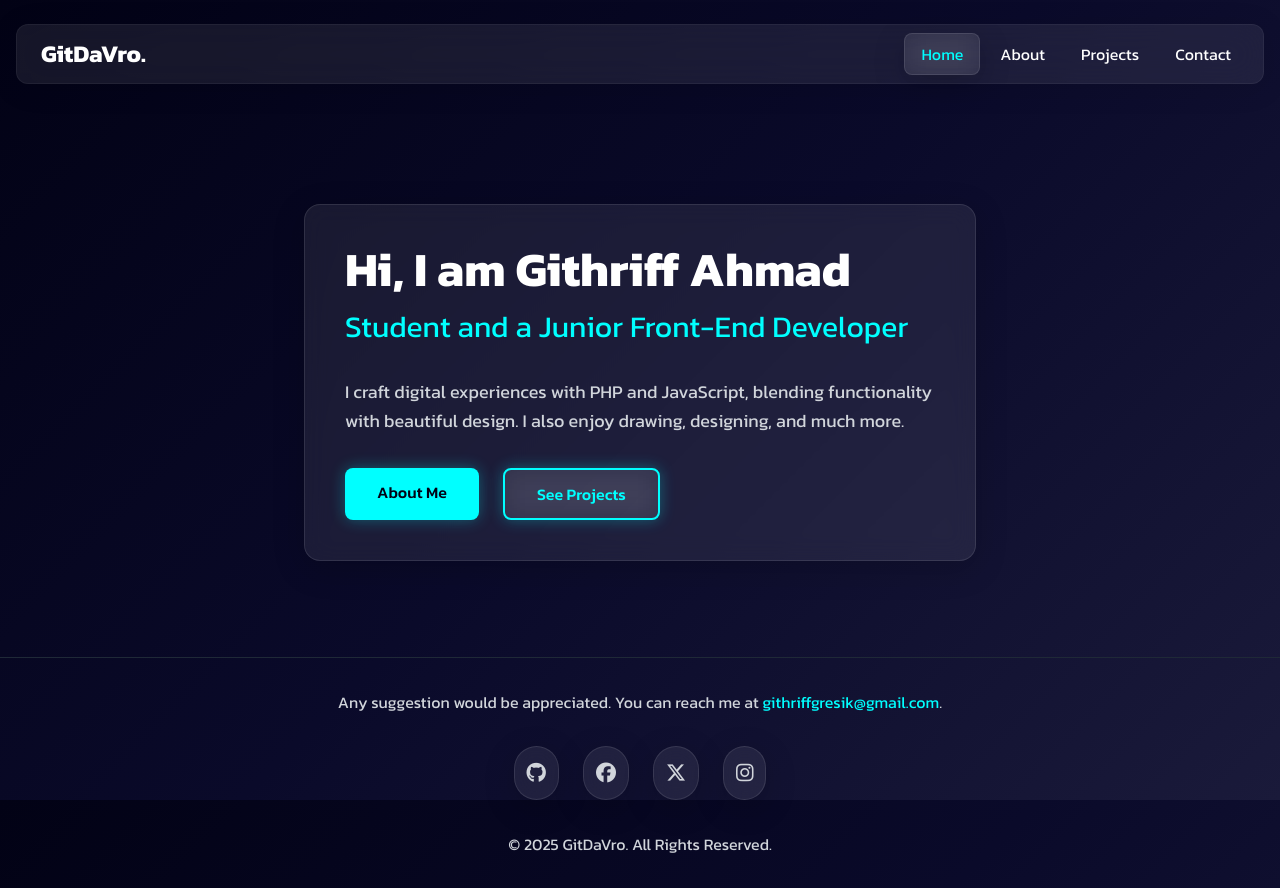
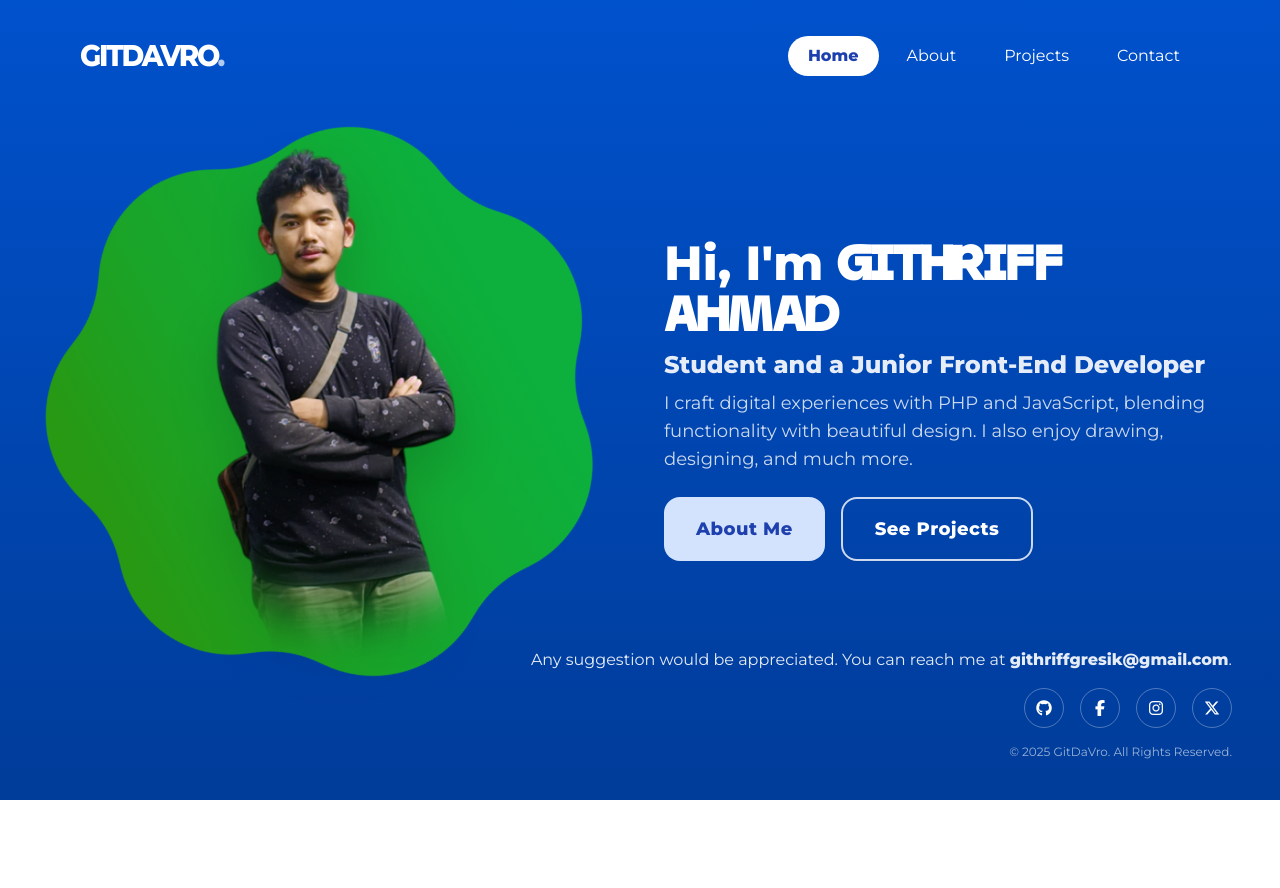
Before and after one commit to githdavro/GitDaVroWeb, a website: page index.html in a window 1280 px wide. After the commit the page ends 800 px from the top, so only its background shows below. Drawn offline with nearby package versions, Linux system fonts and the light colour scheme.

Commit message:
Add new assets (font, project images, navbar, footer) and update index.html UI

```diff
--- /dev/null
+++ b/footer.html
@@ -0,0 +1,18 @@
+<footer class="w-full py-10 px-6 md:px-12 text-right fixed bottom-0">
+
+        <div class="max-w-4xl ml-auto space-y-4">
+            <p class="text-white/90 text-sm md:text-base">
+                Any suggestion would be appreciated. <br class="md:hidden">
+                You can reach me at <a href="mailto:githriffgresik@gmail.com" class="font-bold hover:underline">githriffgresik@gmail.com</a>.
+            </p>
+
+            <div class="flex justify-end space-x-4">
+                <a href="https://github.com/githdavro/" class="w-10 h-10 border border-white/30 rounded-full flex items-center justify-center hover:bg-white/20 transition"><i class="fab fa-github"></i></a>
+                <a href="#" class="w-10 h-10 border border-white/30 rounded-full flex items-center justify-center hover:bg-white/20 transition"><i class="fab fa-facebook-f"></i></a>
+                <a href="#" class="w-10 h-10 border border-white/30 rounded-full flex items-center justify-center hover:bg-white/20 transition"><i class="fab fa-instagram"></i></a>
+                <a href="#" class="w-10 h-10 border border-white/30 rounded-full flex items-center justify-center hover:bg-white/20 transition"><i class="fab fa-x-twitter"></i></a>
+            </div>
+
+            <p class="text-white/60 text-xs">© 2025 GitDaVro. All Rights Reserved.</p>
+        </div>
+    </footer>
--- a/index.html
+++ b/index.html
@@ -4,257 +4,181 @@
     <meta charset="UTF-8" />
     <meta name="viewport" content="width=device-width, initial-scale=1.0"/>
     <title>GitDaVro - Home</title>
-        <link rel="icon" type="image/png" href="storage\projects\icon.png">
+    <link rel="icon" type="image/png" href="storage/projects/icon.png">
 
-        <!-- Google Fonts -->
-        <link rel="preconnect" href="https://fonts.googleapis.com"/>
-        <link rel="preconnect" href="https://fonts.gstatic.com" crossorigin/>
-        <link href="https://fonts.googleapis.com/css2?family=Kanit:wght@300;400;500;600;700&display=swap" rel="stylesheet"/>
-
-        <!-- Font Awesome -->
+    <link href="https://fonts.googleapis.com/css2?family=Montserrat:wght@300;400;600;800&display=swap" rel="stylesheet"/>
     <link href="https://cdnjs.cloudflare.com/ajax/libs/font-awesome/6.7.2/css/all.min.css" rel="stylesheet"/>
-
-        <!-- Tailwind CSS CDN -->
     <script src="https://cdn.tailwindcss.com"></script>
 
     <style>
-          :root {
-        --glass-bg: rgba(255, 255, 255, 0.08);
-        --glass-border: rgba(255, 255, 255, 0.1);
-        --glass-shadow: 0 8px 32px 0 rgba(0, 0, 0, 0.18);
-      }
         body {
-        font-family: 'Kanit', sans-serif;
-        color: white;
-        min-height: 100vh;
-        background: linear-gradient(135deg, #020215 0%, #0a0a2a 50%, #1a1a3a 100%);
-        background-attachment: fixed;
+            font-family: 'Montserrat', sans-serif;
             margin: 0;
-        display: flex;
-        flex-direction: column;
-
-        /* Hide scrollbar - Firefox */
-        scrollbar-width: none;
-        /* Hide scrollbar - IE/Edge */
-        -ms-overflow-style: none;
-      }
-      /* Hide scrollbar - Chrome, Safari, Edge (Webkit) */
-      ::-webkit-scrollbar {
-        display: none;
+            overflow-x: hidden;
         }
 
-      body.menu-open {
-        overflow: hidden;
+        /* Reactive Animations */
+        .fade-in-up {
+            animation: fadeInUp 0.3s ease-out forwards;
+        }
+        @keyframes fadeInUp {
+            from { opacity: 0; transform: translateY(30px); }
+            to { opacity: 1; transform: translateY(0); }
         }
 
-      .nav-island {
-        background: var(--glass-bg);
-        backdrop-filter: blur(16px);
-        -webkit-backdrop-filter: blur(16px);
-        border-radius: 12px;
-        border: 1px solid rgba(255, 255, 255, 0.05);
-        box-shadow: 0 4px 30px rgba(0, 0, 0, 0.1);
-        padding: 0.5rem;
+        @keyframes slow-spin {
+        from {
+            transform: rotate(0deg) ;
+        }
+        to {
+            transform: rotate(360deg);
+        }
+        }
+          @font-face {
+        font-family: 'MyLocalFont';
+        src: url('storage/fonts/SimsReloaded-Regular.ttf') format('truetype');
+        font-weight: normal;
+        font-style: normal;
     }
 
-      .glass {
-        background: var(--glass-bg);
-        backdrop-filter: blur(12px);
-        -webkit-backdrop-filter: blur(12px);
-        border: 1px solid var(--glass-border);
-        box-shadow: var(--glass-shadow);
-      }
-
-      .content-wrapper {
-        flex: 1;
-        display: flex;
-        flex-direction: column;
-      }
-
-      main {
-        flex: 1;
-        padding: 6rem 0 4rem;
-      }
-
-      .btn-glow {
-        transition: all 0.3s ease;
-        box-shadow: 0 0 15px rgba(0, 255, 255, 0.3);
-      }
-
-      .btn-glow:hover {
-        box-shadow: 0 0 25px rgba(0, 255, 255, 0.5);
-        transform: translateY(-2px);
-      }
-
-      .fade-hover {
-        transition: all 0.3s ease-in-out;
-      }
-
-      .nav-link {
-        padding: 0.5rem 1rem;
-        border-radius: 8px;
-        transition: all 0.2s ease;
-      }
-
-      .nav-link:hover {
-        background: rgba(0, 255, 255, 0.1);
-      }
-
-      .nav-link.active {
-        color: #00ffff;
-        background: var(--glass-bg);
-        backdrop-filter: blur(12px);
-        border: 1px solid var(--glass-border);
-        box-shadow: var(--glass-shadow);
-      }
-
-      @media (max-width: 768px) {
-        main {
-          padding: 5rem 0 3rem;
-        }
-
-        header {
-          padding: 0;
-          top: 0;
-          left: 0;
-          right: 0;
-        }
-
-        .nav-island {
-          border-radius: 0 !important;
-          border-left: none;
-          border-right: none;
-          border-top: none;
-          margin: 0;
-          width: 100%;
-          padding-left: 1rem;
-          padding-right: 1rem;
-        }
-
-        #mobile-menu {
-          max-height: 0;
-          overflow: hidden;
-          transition: max-height 0.3s ease-out;
-          display: block !important;
-          padding-left: 1rem;
-          padding-right: 1rem;
-          background: linear-gradient(135deg, #0a0a2a 0%, #1a1a3a 100%);
-        }
-
-        #mobile-menu.menu-open {
-          max-height: 500px;
-          transition: max-height 0.3s ease-in;
-        }
-
-        #mobile-menu .container {
-          padding-left: 0;
-          padding-right: 0;
-        }
-      }
-
-      .animate-fade-in {
-        animation: fadeIn 0.6s ease-out forwards;
-      }
-
-      @keyframes fadeIn {
-        from {
-          opacity: 0;
-          transform: translateY(-10px);
-        }
-        to {
-          opacity: 1;
-          transform: translateY(0);
-        }
+    .ini {
+        font-family: 'MyLocalFont', sans-serif;
     }
     </style>
 </head>
-<body>
-  <!-- Header -->
-  <header class="sticky top-0 z-50 w-full md:top-4 md:py-2 md:px-4">
-    <div class="container mx-auto px-0">
-      <div class="nav-island flex justify-between items-center md:rounded-xl md:px-4">
-        <a href="index.html" class="text-2xl font-bold text-white fade-hover hover:opacity-80 ml-2 md:ml-2">GitDaVro.</a>
-        <nav class="hidden md:flex items-center space-x-1">
-          <a href="index.html" class="nav-link fade-hover active">Home</a>
-          <a href="about.html" class="nav-link fade-hover">About</a>
-          <a href="portfolio.html" class="nav-link fade-hover">Projects</a>
-          <a href="contacts.html" class="nav-link fade-hover">Contact</a>
-        </nav>
-        <button class="md:hidden p-2 rounded-lg fade-hover hover:bg-[#00ffff20] text-white" id="mobile-menu-button">
-          <svg class="w-6 h-6" fill="none" stroke="currentColor" viewBox="0 0 24 24">
-            <path stroke-linecap="round" stroke-linejoin="round" stroke-width="2" d="M4 6h16M4 12h16M4 18h16"/>
-          </svg>
-        </button>
-      </div>
-    </div>
-  </header>
+<body class=" bg-gradient-to-b from-[#0051cc] to-[#003c99] text-white min-h-screen flex flex-col">
 
-  <!-- Mobile Menu with sliding animation -->
-  <div class="md:hidden" id="mobile-menu">
-    <div class="container mx-auto py-2 flex flex-col space-y-2">
-      <a href="index.html" class="nav-link fade-hover active">Home</a>
-      <a href="about.html" class="nav-link fade-hover">About</a>
-      <a href="portfolio.html" class="nav-link fade-hover">Projects</a>
-      <a href="contacts.html" class="nav-link fade-hover">Contact</a>
+           <div id="navbar"></div>
+
+<script>
+fetch('navbar.html')
+  .then(res => res.text())
+  .then(html => {
+    document.getElementById('navbar').innerHTML = html;
+
+    const path = window.location.pathname.toLowerCase();
+    let active = 'home';
+
+    if (path.includes('about')) active = 'about';
+    else if (path.includes('portfolio')) active = 'portfolio';
+    else if (path.includes('contact')) active = 'contact';
+
+    document.querySelectorAll('[data-nav]').forEach(link => {
+      if (link.dataset.nav === active) {
+
+        link.classList.remove('font-medium');
+
+        link.classList.add(
+          'bg-white',
+          'text-blue-800',
+          'font-black',
+          'px-5',
+          'py-2',
+          'rounded-full'
+        );
+      }
+    });
+
+    const btn = document.getElementById('mobile-menu-button');
+    const menu = document.getElementById('mobile-menu');
+    btn?.addEventListener('click', () => {
+      menu.classList.toggle('hidden');
+      document.body.classList.toggle('overflow-hidden');
+    });
+  });
+</script>
+
+    <main class="flex-grow flex items-center pt-20 md:pt-0">
+
+        <div class="container mx-auto px-6 md:px-12 grid grid-cols-1 md:grid-cols-2 gap-12 items-center">
+
+            <div class="relative order-2 md:order-1 flex justify-center items-center">
+                <div class="relative w-64 h-64 md:w-[550px] md:h-[550px]">
+                <img
+                        src="storage/projects/shapes.png"
+                        alt="Background Shape"
+                        class="
+                            absolute inset-0
+                            w-500 h-500
+                            object-contain
+                            z-0
+                            select-none
+                            pointer-events-none
+                            animate-[slow-spin_30s_linear_infinite]
+                        "
+                    >
+                    <img
+                        src="storage/projects/git.png"
+                        alt="Githriff Ahmad"
+                        class="
+                            relative z-10
+                            w-full h-full
+                            object-contain
+                            drop-shadow-2xl
+                        "
+                    >
                 </div>
             </div>
 
-  <!-- Main Content -->
-  <div class="content-wrapper">
-    <main>
-      <section class="flex-grow flex items-center justify-center">
-        <div class="container mx-auto px-4 md:px-6 py-8">
-          <div class="glass max-w-2xl mx-auto p-8 md:p-10 rounded-2xl space-y-8 animate-fade-in">
-            <div class="space-y-4">
-              <h1 class="text-4xl md:text-5xl font-bold text-white">Hi, I am Githriff Ahmad</h1>
-              <h2 class="text-xl md:text-3xl text-[#00ffff]">Student and a Junior Front-End Developer</h2>
-            </div>
-            <p class="text-lg text-gray-300 leading-relaxed">
-              I craft digital experiences with PHP and JavaScript, blending functionality
-              with beautiful design. I also enjoy drawing, designing, and much more.
+            <div class="order-1 md:order-2 space-y-9 fade-in-up">
+                <div class="space-y-2">
+                    <h1 class="md:text-5xl font-bold leading-tight">
+                        Hi, I'm <span class="ini">GITHRIFF AHMAD</span>
+                    </h1>
+                    <h2 class="md:text-2xl font-bold opacity-90">
+                        Student and a Junior Front-End Developer
+                    </h2>
+
+                <p class="text-lg md:text-lg text-white/80  leading-relaxed">
+                    I craft digital experiences with PHP and JavaScript, blending functionality with beautiful design. I also enjoy drawing, designing, and much more.
                 </p>
-            <div class="flex flex-wrap gap-4 md:gap-6 mt-10">
-              <a href="about.html" class="btn-glow px-6 md:px-8 py-3 bg-[#00ffff] hover:bg-[#00ffff] text-[#020215] font-medium rounded-lg">About Me</a>
-              <a href="portfolio.html" class="btn-glow glass px-6 md:px-8 py-3 border-2 border-[#00ffff] text-[#00ffff] font-medium rounded-lg hover:bg-[#00ffff10]">See Projects</a>
+                <div class="flex flex-wrap gap-4 pt-4">
+                    <a href="about.html"
+                    class="
+                        inline-flex items-center justify-center
+                        px-8 py-4
+                        text-lg font-black tracking-wide
+                        bg-[#d3e3fd] text-blue-800
+                        rounded-2xl /* M3 Extra Large Shape */
+                        transition-all duration-400 cubic-bezier(0.34, 1.56, 0.64, 1)
+                        hover:bg-white
+                        active:rounded-[30px]
+                    ">
+                    About Me
+                    </a>
+
+                    <a href="portfolio.html"
+                    class="
+                    border-2 border-white/80 text-white
+                    inline-flex items-center justify-center
+                    px-8 py-4
+                    text-lg font-black tracking-wide
+                    rounded-2xl /* M3 Extra Large Shape */
+                    shadow-sm
+                    transition-all duration-400 cubic-bezier(0.34, 1.56, 0.64, 1)
+                    hover:bg-white/20
+                    hover:shadow-md
+                    active:rounded-[30px]
+                    active:shadow-inner
+                    ">
+                    See Projects
+                    </a>
                 </div>
             </div>
+
             </div>
-      </section>
+        </div>
     </main>
 
-    <!-- Footer -->
-    <footer class="glass-nav py-8 border-t border-gray-800">
-        <div class="container mx-auto px-4">
-          <div class="max-w-3xl mx-auto text-center text-gray-300">
-            <p class="mb-8">
-              Any suggestion would be appreciated. You can reach me at
-              <a href="mailto:githriffgresik@gmail.com" class="fade-hover text-[#00ffff] hover:underline">githriffgresik@gmail.com</a>.
-            </p>
-            <div class="flex justify-center space-x-6">
-              <a href="https://github.com/githdavro/" class="glass p-3 rounded-full fade-hover text-gray-300 hover:text-[#c700f7] text-xl"><i class="fab fa-github"></i></a>
-              <a href="https://www.facebook.com/githriff.nibross/" class="glass p-3 rounded-full fade-hover text-gray-300 hover:text-[#0024ff] text-xl"><i class="fab fa-facebook"></i></a>
-              <a href="https://www.youtube.com/watch?v=xvFZjo5PgG0" class="glass p-3 rounded-full fade-hover text-gray-300 hover:text-[#ffffff] text-xl"><i class="fab fa-x-twitter"></i></a>
-              <a href="https://www.instagram.com/gith.amd_" class="glass p-3 rounded-full fade-hover text-gray-300 hover:text-[#ff579f] text-xl"><i class="fab fa-instagram"></i></a>
-            </div>
-            <p class="fade-hover mt-8">© 2025 GitDaVro. All Rights Reserved.</p>
-          </div>
-        </div>
-      </footer>
+    <div id="footer"></div>
 
             <script>
-    document.getElementById('mobile-menu-button').addEventListener('click', function () {
-      const menu = document.getElementById('mobile-menu');
-      menu.classList.toggle('menu-open');
-      document.body.classList.toggle('menu-open');
-
-      // Change menu icon to X when open
-      const icon = this.querySelector('svg');
-      if (menu.classList.contains('menu-open')) {
-        icon.innerHTML = '<path stroke-linecap="round" stroke-linejoin="round" stroke-width="2" d="M6 18L18 6M6 6l12 12"/>';
-      } else {
-        icon.innerHTML = '<path stroke-linecap="round" stroke-linejoin="round" stroke-width="2" d="M4 6h16M4 12h16M4 18h16"/>';
-      }
+            fetch('footer.html')
+            .then(res => res.text())
+            .then(html => {
+                document.getElementById('footer').innerHTML = html;
             });
             </script>
+
 </body>
 </html>
--- /dev/null
+++ b/navbar.html
@@ -0,0 +1,93 @@
+<!-- NAVBAR -->
+<header
+  class="w-full py-9 px-9 md:px-20 flex justify-between items-center
+         absolute top-0 left-0 z-50
+         ">
+
+  <!-- LOGO -->
+<div
+  class="text-3xl font-black text-white select-none
+         tracking-[-0.08em] scale-x-[0.92] origin-left">
+  GITDAVRO<span class="opacity-70">.</span>
+</div>
+
+  <!-- DESKTOP NAV -->
+  <nav class="hidden md:flex items-center space-x-2">
+    <a href="index.html" data-nav="home"
+      class="nav-link px-5 py-2 rounded-[30px]
+             font-medium text-blue
+             transition-all duration-300
+             hover:bg-white/20 hover:text-white
+             active:rounded-lg
+             ">
+      Home
+    </a>
+
+    <a href="about.html" data-nav="about"
+      class="nav-link px-5 py-2 rounded-[30px]
+             font-medium text-blue
+             transition-all duration-300
+             hover:bg-white/20 hover:text-white
+             active:rounded-lg">
+      About
+    </a>
+
+    <a href="portfolio.html" data-nav="portfolio"
+      class="nav-link px-5 py-2 rounded-[30px]
+             font-medium text-blue
+             transition-all duration-300
+             hover:bg-white/20 hover:text-white
+             active:rounded-lg">
+      Projects
+    </a>
+
+    <a href="contacts.html" data-nav="contact"
+      class="nav-link px-5 py-2 rounded-[30px]
+             font-medium text-blue
+             transition-all duration-300
+             hover:bg-white/20 hover:text-white
+             active:rounded-lg">
+      Contact
+    </a>
+  </nav>
+
+  <!-- MOBILE BUTTON -->
+  <button
+    id="mobile-menu-button"
+    class="md:hidden text-white text-2xl
+           transition-transform active:scale-90">
+    ☰
+  </button>
+</header>
+
+<!-- MOBILE MENU -->
+<div id="mobile-menu"
+  class="hidden fixed inset-0 z-40 font-black
+         bg-gradient-to-b from-[#0051cc] to-[#003c99]
+         flex flex-col items-center justify-center
+         space-y-16 text-2xl">
+
+  <a href="index.html" data-nav="home"
+    class="mobile-link font-bold text-white rounded-full px-5 py-2
+           transition-all duration-300 active:scale-90">
+    Home
+  </a>
+
+  <a href="about.html" data-nav="about"
+    class="mobile-link font-bold text-white rounded-full px-5 py-2
+           transition-all duration-300 active:scale-90">
+    About
+  </a>
+
+  <a href="portfolio.html" data-nav="portfolio"
+    class="mobile-link font-bold text-white rounded-full px-5 py-2
+           transition-all duration-300 hover:text-white active:scale-90">
+    Projects
+  </a>
+
+  <a href="contacts.html" data-nav="contact"
+    class="mobile-link font-bold text-white rounded-full px-5 py-2
+           transition-all duration-300 active:scale-90">
+    Contact
+  </a>
+</div>
```
Also changed, not shown: storage/fonts/SimsReloaded-Regular.ttf (added), storage/projects/git.png (added), storage/projects/shapes.png (added). Lines whose indentation alone changed are shown as unchanged.
